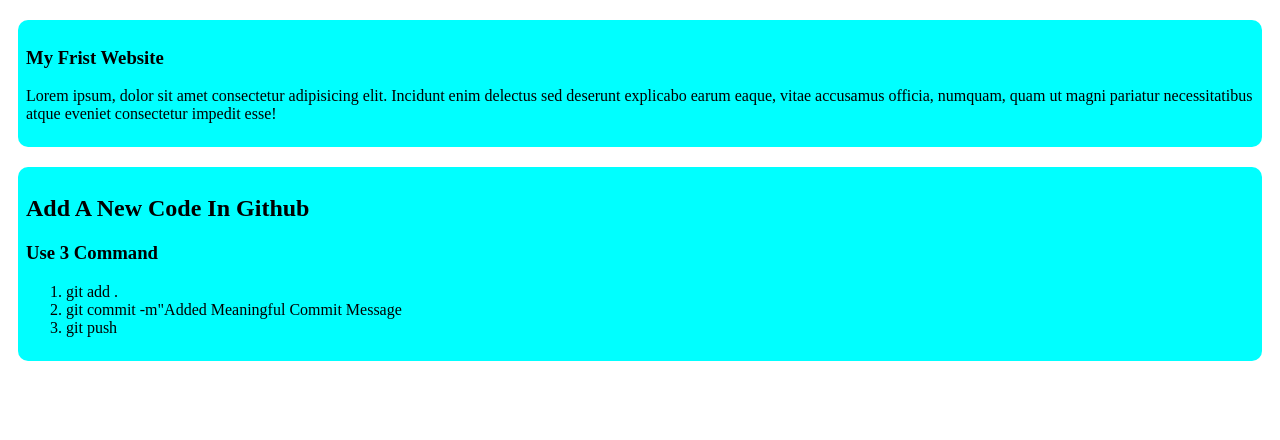
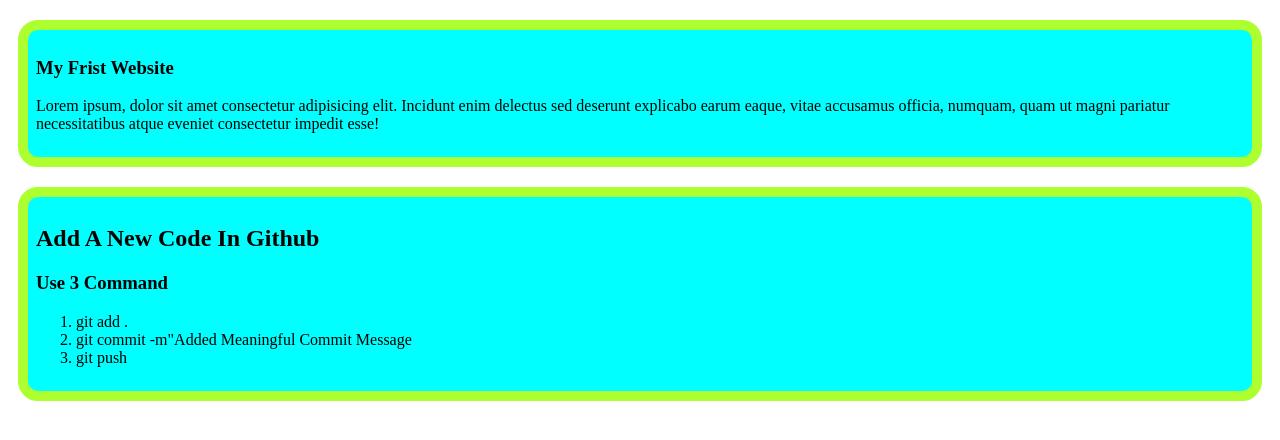
Before and after one commit to Redoy-Dash/my-1st-github-repo, a plain HTML site: page index.html in a window 1280 px wide. Drawn offline with Linux system fonts and the light colour scheme.

Commit message:
Added a new style

```diff
--- a/blog.css
+++ b/blog.css
@@ -1,7 +1,8 @@
 div{
     background-color: aqua;
-    border-radius: 10px;
+    border-radius: 20px;
     box-shadow: 12px;
     margin: 20px 10px;
     padding: 8px;
+    border: 10px solid greenyellow;
 }
```
